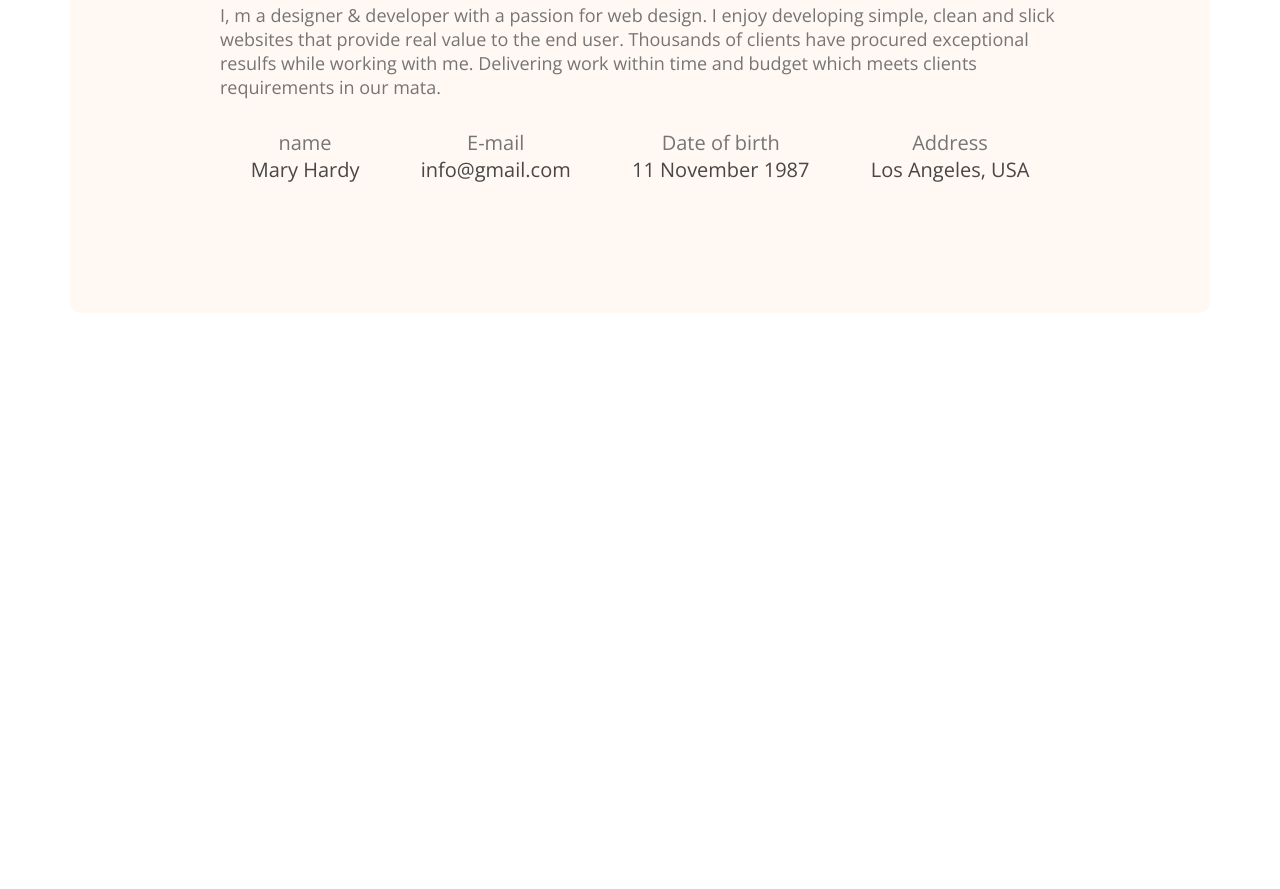
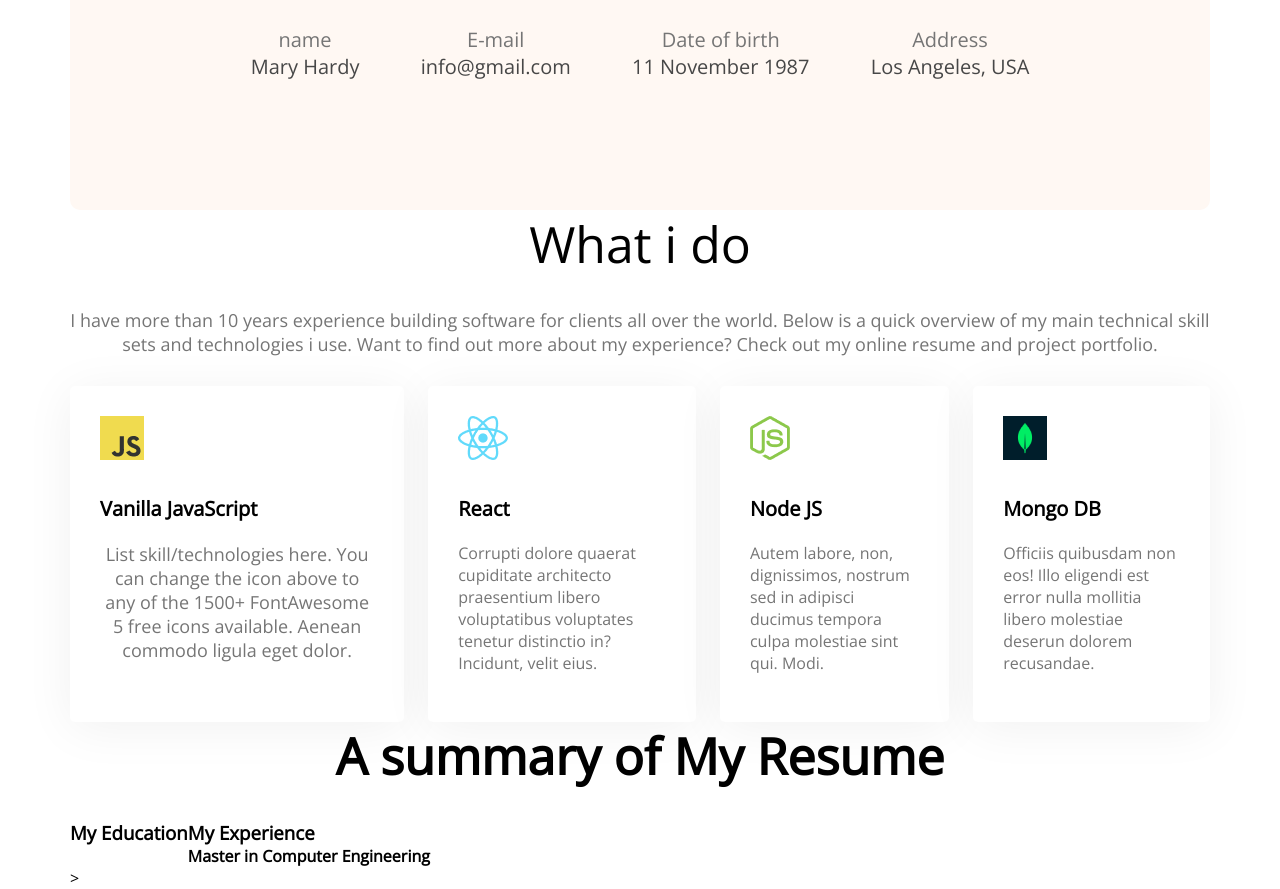
Before and after one commit to RabeyaAkter78/Developer-portfolio, a plain HTML site: page index.html in a window 1280 px wide. Shown: the part 1168-2057 px from the top of the page. Before the commit the page ends 1481 px from the top, so only its background shows below. Drawn offline with nearby package versions, Linux system fonts and the light colour scheme.

Commit message:
added experience and resume section

```diff
--- a/index.html
+++ b/index.html
@@ -69,7 +69,61 @@
 
             </div>
         </section>
+        <!-- What i do section -->
+        <section>
+            <section class="section-title">What i do</section>
+            <p class="section-description">I have more than 10 years experience building software for clients all over
+                the world. Below is a quick overview of my main technical skill sets and technologies i use. Want to
+                find out more about my experience? Check out my online resume and project portfolio.</p>
 
+            <!-- .skill-container>.skill*4>img+p.skill-title+p.skill-description>lorem15 -->
+            <div class="skills-container">
+                <div class="skill">
+                    <img src="images/icons/js.png" alt="">
+                    <p class="skills-title">Vanilla JavaScript</p>
+                    <p class="section-description">List skill/technologies here. You can change the icon above to any of
+                        the 1500+ FontAwesome 5 free icons available. Aenean commodo ligula eget dolor.</p>
+                </div>
+                <div class="skill">
+                    <img src="images/icons/react.png"">
+                    <p class=" skills-title"> React</p>
+                    <p class="skills-description">Corrupti dolore quaerat cupiditate architecto praesentium libero
+                        voluptatibus voluptates tenetur distinctio in? Incidunt, velit eius.</p>
+                </div>
+                <div class="skill">
+                    <img src="images/icons/nodejs.png" alt="">
+                    <p class="skills-title">Node JS</p>
+                    <p class="skills-description">Autem labore, non, dignissimos, nostrum sed in adipisci ducimus
+                        tempora
+                        culpa molestiae sint qui. Modi.</p>
+                </div>
+                <div class="skill">
+                    <img src="images/icons/mongo.png" alt="">
+                    <p class="skills-title">Mongo DB</p>
+                    <p class="skills-description">Officiis quibusdam non eos! Illo eligendi est error nulla mollitia
+                        libero molestiae deserun dolorem recusandae.</p>
+                </div>
+            </div>
+        </section>
+        <!-- Resume section -->
+        <section class="resume">
+            <h3 class="section-title">A summary of My Resume </h3>
+            <div class="resume-content">
+                <div>
+                    <h3 class="reume-title">My Education</h3>
+
+                </div>
+                <div>
+                    <h3 class="reume-title">My Experience</h3>
+                    <div>
+                        <h4>Master in Computer Engineering</h4>
+                    </div>
+                </div>
+                <div>
+
+                </div>
+            </div>>
+        </section>
     </main>
     <footer>
 
--- a/styles/portfolio.css
+++ b/styles/portfolio.css
@@ -76,6 +76,9 @@ nav li {
 }
 
 /* main section */
+.section{
+    margin-top: 130px
+}
 main {
     max-width: 1140px;
     margin: 0 auto;
@@ -83,7 +86,7 @@ main {
 
 /* about section styles  */
 .about {
-    margin-top: 130px;
+
     background: #FFF8F3;
     border-radius: 10px;
     padding: 130px 150px;
@@ -92,7 +95,8 @@ main {
 .section-title {
     text-align: center;
     margin-bottom: 30px;
-    font-size: 30px;
+    font-size: 50px;
+
 
 }
 
@@ -101,17 +105,53 @@ main {
     color: #757575;
     font-size: 18px;
     margin-bottom: 30px;
+    text-align: center;
 }
-.about-info-container{
-display: flex;
-justify-content: space-around;
-text-align: center;
+
+.about-info-container {
+    display: flex;
+    justify-content: space-around;
+    text-align: center;
 }
-.info-title{
+
+.info-title {
     font-size: 20px;
     color: #757575;
 }
-.info-description{
+
+.info-description {
     font-size: 20px;
     color: #474747
 }
+
+/* what ido styles */
+
+
+.skills-container {
+    display: flex;
+    gap: 24px
+}
+
+.skill {
+    background: #FFFFFF;
+    box-shadow: 0px 6px 50px rgba(0, 0, 0, 0.06);
+    border-radius: 5px;
+    padding: 30px;
+}
+
+.skills-title {
+    font-weight: 700;
+    font-size: 20px;
+    margin-top: 30px;
+    margin-bottom: 20px;
+}
+
+.skills-description {
+    font-weight: 400;
+    font-size: 16px;
+    color: #757575;
+}
+/* resume styles */
+.resume-content{
+    display: flex;
+}
```
